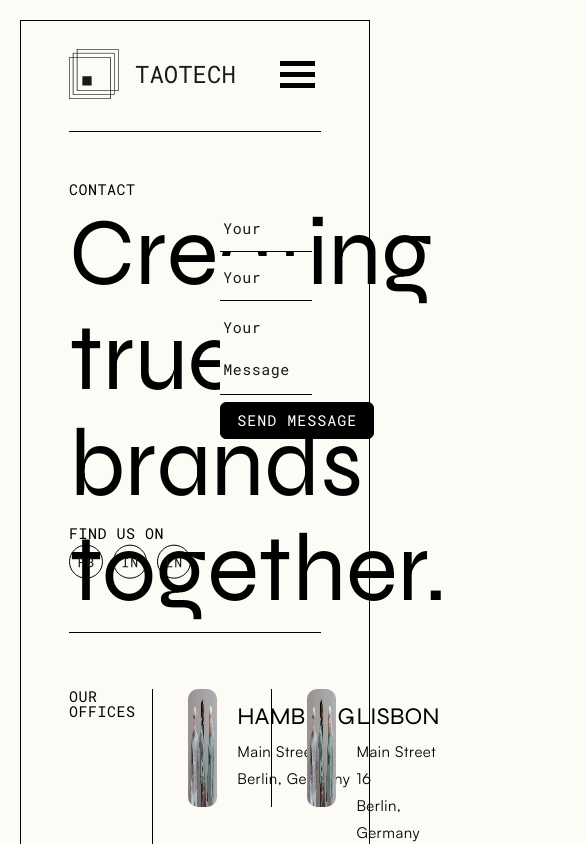
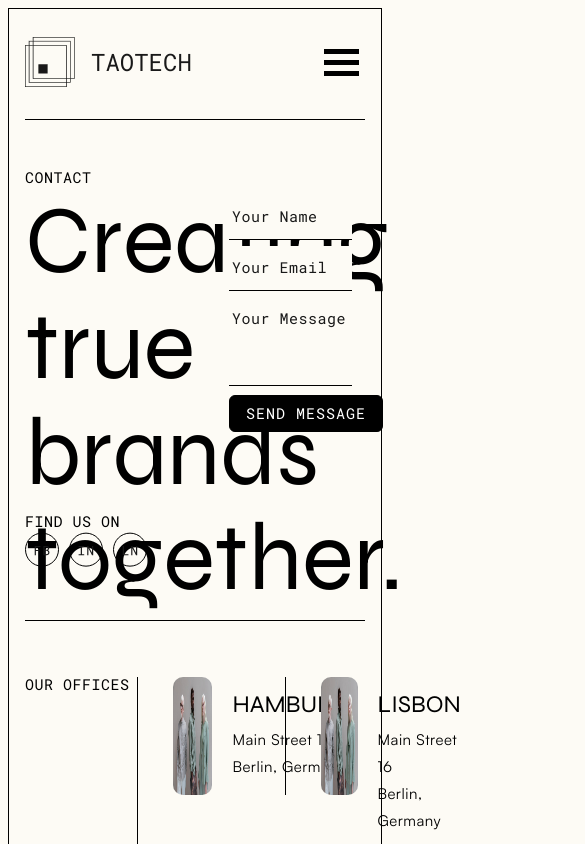
Before and after one commit to taodemy/website, a Next.js app: page /contact in a window 390 px wide. Shown: the top 844 px of the page, 585 px wide, since content can reach past the window. Built offline with nearby package versions, Linux system fonts and the light colour scheme.

Commit message:
update: responsive for page wrapper

```diff
--- a/styles/globals.css
+++ b/styles/globals.css
@@ -117,3 +117,14 @@ body {
   margin: 20px;
   border: 1px solid var(--border-default);
 }
+@media screen and (max-width: 1024px) and (min-width: 743px) {
+  .page__wrapper {
+    margin: 16px;
+  }
+}
+@media screen and (max-width: 743px) {
+  .page__wrapper {
+    padding: 16px 16px;
+    margin: 8px;
+  }
+}
```
